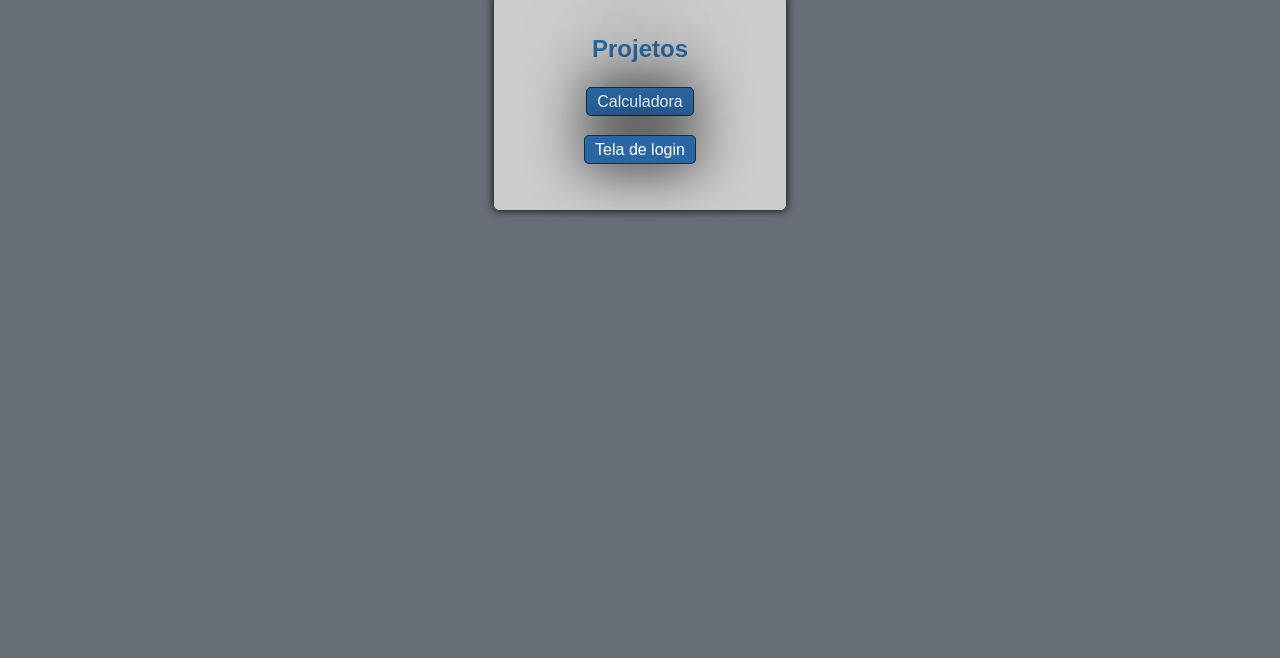
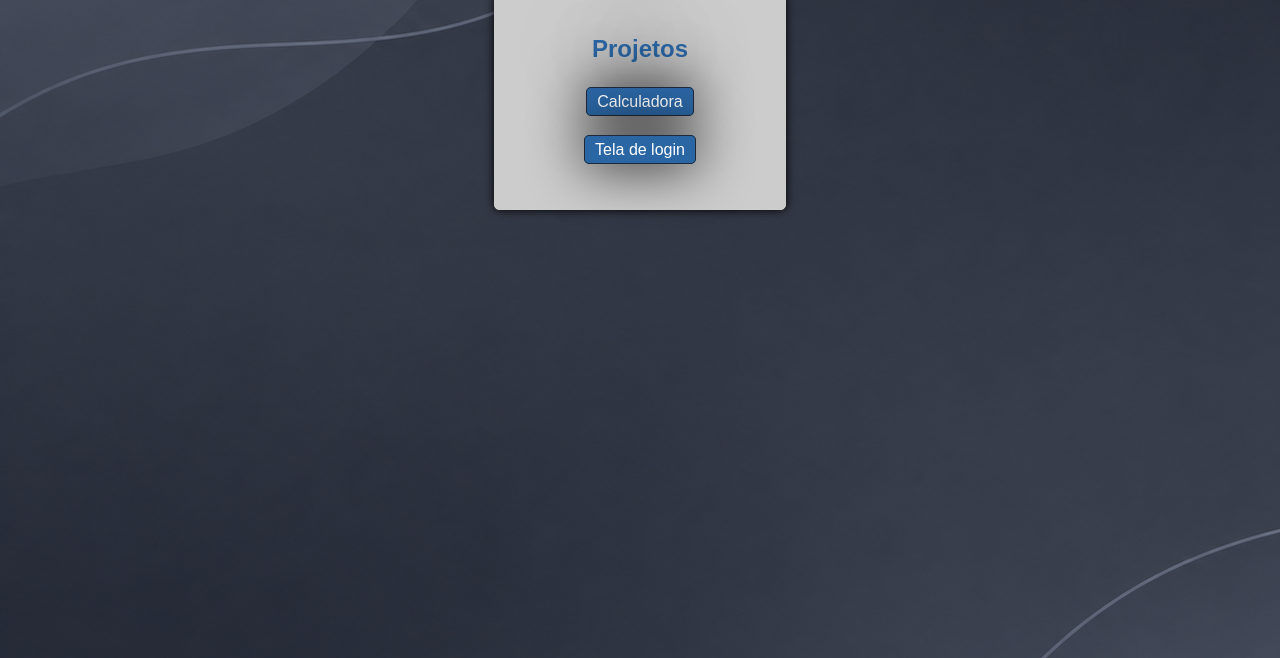
Before and after one commit to danielleandradedn/MinhasPaginas, a plain HTML site: page site/index.html in a window 1280 px wide. Shown: the part 142-800 px from the top of the page. Drawn offline with Linux system fonts and the light colour scheme.

Commit message:
Add files via upload

```diff
--- a/site/css/estilos.css
+++ b/site/css/estilos.css
@@ -3,7 +3,8 @@ body {
     padding: 0;
     font-family: Arial, Helvetica, sans-serif;
     background-color: hsl(217, 7%, 44%);
-    color: #202938
+    color: #202938;
+    background-image: url("../img/fundo.png");
 }
 
 header {
```
Also changed, not shown: site/img/fundo.png (added).
